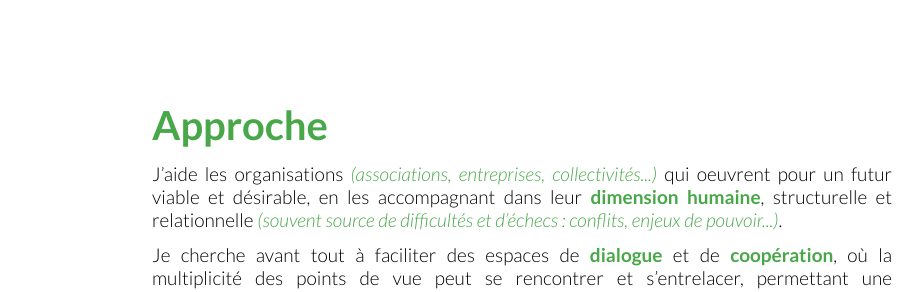
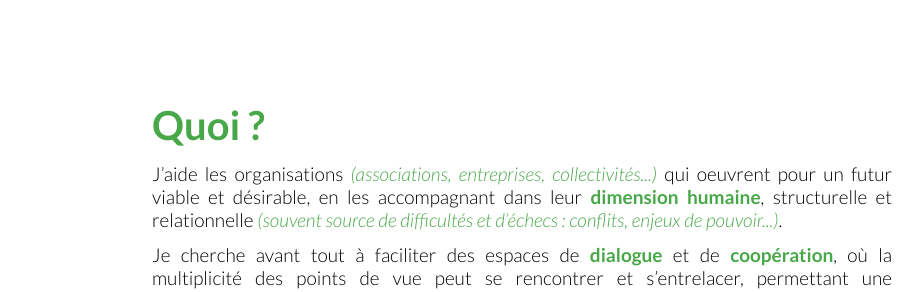
Before and after one commit to leomatteudi/leomatteudi, a Jekyll site: the page built from pages/2-organisations.html, in a window 1280 px wide. Shown: the part 633-925 px from the top of the page, without its empty margins (178-1101 px from the left). Built offline with Jekyll 4.4.1, drawn with Linux system fonts in a browser that asks for light colours.

Commit message:
Update 2-organisations.html

```diff
--- a/pages/2-organisations.html
+++ b/pages/2-organisations.html
@@ -11,7 +11,7 @@ title: Organisations
 </div>
 
 <div class="block green">
-	<h2>Approche</h2></h2>
+	<h2>Quoi ?</h2></h2>
 	<p>J’aide les organisations <em>(associations, entreprises, collectivités...)</em> qui oeuvrent pour un futur viable et désirable, en les accompagnant dans leur <strong>dimension humaine</strong>, structurelle et relationnelle <em>(souvent source de difficultés et d’échecs : conflits, enjeux de pouvoir...)</em>.</p>
 	<p>Je cherche avant tout à faciliter des espaces de <strong>dialogue</strong> et de <strong>coopération</strong>, où la multiplicité des points de vue peut se rencontrer et s’entrelacer, permettant une émancipation à la fois individuelle et collective.</p>
 	<p>Je m’appuie sur des <strong>approches variées</strong> et complémentaires, participatives et créatives, faisant appel à l’intellect, à l’imaginaire, au corps et aux émotions : <em>éducation populaire, Process Work & Deep Democracy, Systèmes & Cercles Restauratifs, Sociocratie, Communication Non-Violente...</em></p>
```
